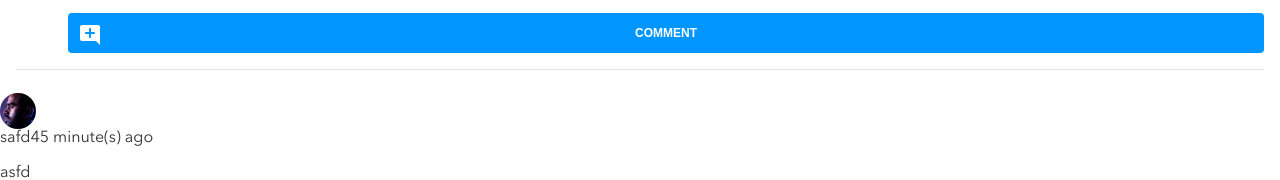
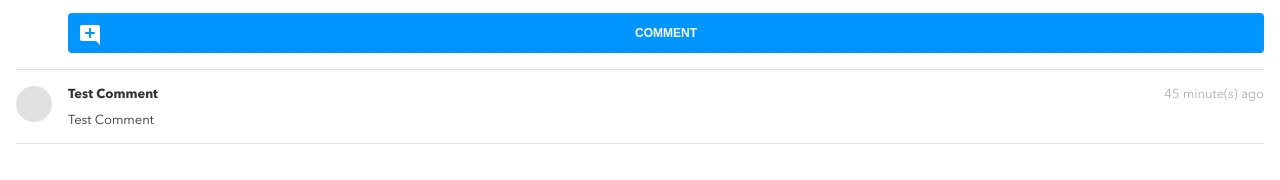
Before and after one commit to danlin0226/daniel-lin-brainflix, a React (Create React App) app: page / in a window 1280 px wide. Shown: the part 1528-1708 px from the top of the page. After the commit the page ends 1672 px from the top, so only its background shows below. Built offline with nearby package versions, Linux system fonts and the light colour scheme.

Commit message:
delete avatar component, refactor commentList

```diff
--- a/src/App.jsx
+++ b/src/App.jsx
@@ -3,7 +3,6 @@ import MainVideo from "./components/main-video/MainVideo";
 import MainVideoTitle from "./components/main-video-title/MainVideoTitle";
 import "./styles/main.scss";
 import "./App.scss";
-
 import MainVideoStats from "./components/main-video-stats/MainVideoStats";
 import MainVideoDescription from "./components/main-video-description/MainVideoDescription";
 import CommentForm from "./components/comment-form/CommentForm";
--- a/src/components/avatar/Avatar.jsx
+++ /dev/null
@@ -1,18 +0,0 @@
-import React from "react";
-import avatar from "../../assets/images/Mohan-muruge.jpg";
-import "./Avatar.scss";
-
-export default function Avatar() {
-  return (
-    <div className="avatar">
-      <div className="avatar__cont">
-        <img
-          className="avatar__img"
-          src={avatar}
-          alt="display picture of user"
-          onError={(i) => (i.target.style.display = "none")}
-        />
-      </div>
-    </div>
-  );
-}
--- a/src/components/avatar/Avatar.scss
+++ /dev/null
@@ -1,21 +0,0 @@
-@use "../../styles/partials/colors" as colors;
-@use "../../styles/partials/mixins" as mixins;
-
-.avatar {
-  display: flex;
-
-  &__cont {
-    min-width: 2.25rem;
-    height: 2.25rem;
-    background-color: colors.$secondary-med;
-    border-radius: 50%;
-    margin-top: 1.4375rem;
-  }
-
-  &__img {
-    width: 2.25rem;
-    height: 2.25rem;
-    border-radius: 50%;
-    object-fit: cover;
-  }
-}
--- a/src/components/comment-form/CommentForm.jsx
+++ b/src/components/comment-form/CommentForm.jsx
@@ -1,12 +1,21 @@
 import "./CommentForm.scss";
 import commentIcon from "../../assets/images/icons/add_comment.svg";
-import Avatar from "../avatar/Avatar";
+import avatar from "../../assets/images/Mohan-muruge.jpg";
 
 export default function CommentForm() {
   return (
     <>
       <div className="form-section">
-        <Avatar />
+        <div className="form-section__avatar-cont">
+          <div className="form-section__avatar-placeholder">
+            <img
+              className="form-section__avatar"
+              src={avatar}
+              alt="display picture of user"
+              onError={(i) => (i.target.style.display = "none")}
+            />
+          </div>
+        </div>
         <form className="form" id="form">
           <div className="form__label-input">
             <label className="form__label" htmlFor="comment">
--- a/src/components/comment-form/CommentForm.scss
+++ b/src/components/comment-form/CommentForm.scss
@@ -7,6 +7,25 @@
   border-bottom: 0.0625rem solid colors.$secondary-med;
   margin-bottom: 1rem;
   margin: 0px 16px;
+
+  &__avatar-cont {
+    display: flex;
+  }
+
+  &__avatar-placeholder {
+    min-width: 2.25rem;
+    height: 2.25rem;
+    background-color: colors.$secondary-med;
+    border-radius: 50%;
+    margin-top: 1.4375rem;
+  }
+
+  &__avatar {
+    width: 2.25rem;
+    height: 2.25rem;
+    border-radius: 50%;
+    object-fit: cover;
+  }
 }
 
 .form {
--- a/src/components/comment-list/CommentList.jsx
+++ b/src/components/comment-list/CommentList.jsx
@@ -1,19 +1,24 @@
 import React from "react";
-import Avatar from "../avatar/Avatar";
+import "./CommentList.scss";
 
 export default function CommentList() {
   return (
     <section>
       <div className="comment-card">
-        <div className="comment-card__avatar-cont">
-          <Avatar />
+        <div className="comment-card__avatar-placeholder">
+          <img
+            className="comment-card__avatar"
+            src=""
+            alt="display pic for user"
+            onError={(i) => (i.target.style.display = "none")}
+          />
         </div>
         <div className="comment-card__right-cont">
           <div className="comment-card__name-cont">
-            <span className="comment-card__name">safd</span>
+            <span className="comment-card__name">Test Comment</span>
             <span className="comment-card__date">45 minute(s) ago</span>
           </div>
-          <p className="comment-card__comment">asfd</p>
+          <p className="comment-card__comment">Test Comment</p>
 
           {/* HTML FOR DELETE AND LIKE COMMENT FUNCTIONALITY POTENTIALLY TO BE IMPLEMENTED */}
           {/* <div className="comment-card__icon-cont">
--- /dev/null
+++ b/src/components/comment-list/CommentList.scss
@@ -0,0 +1,77 @@
+@use "../../styles/partials/colors" as colors;
+@use "../../styles/partials/mixins" as mixins;
+
+.comment-card {
+  display: flex;
+  color: colors.$primary-dark;
+  border-bottom: 0.0625rem solid colors.$secondary-med;
+  margin: 16px 16px;
+
+  &__avatar-placeholder {
+    min-width: 2.25rem;
+    height: 2.25rem;
+    background-color: colors.$secondary-med;
+    border-radius: 50%;
+  }
+
+  &__avatar {
+    width: 2.25rem;
+    height: 2.25rem;
+    border-radius: 50%;
+    object-fit: cover;
+  }
+
+  &__right-cont {
+    margin-left: 1rem;
+    width: 100%;
+  }
+  &__name-cont {
+    display: flex;
+    justify-content: space-between;
+  }
+
+  &__name {
+    @include mixins.mobile-subheader;
+  }
+  &__date {
+    @include mixins.mobile-subheader;
+    font-weight: 400;
+    color: colors.$primary-med;
+  }
+  &__comment {
+    @include mixins.mobile-body-copy;
+    margin-top: 0.5rem;
+  }
+
+  // HTML FOR DELETE AND LIKE ICONS - POTENTIALLY IMPLEMENTED LATER
+  //   &__icon-cont {
+  //     display: flex;
+  //     gap: 1rem;
+  //     margin-bottom: 1rem;
+  //   }
+  //   &__icon {
+  //     height: 1rem;
+  //     cursor: pointer;
+  //     opacity: 0.5;
+  //     transition: 0.05s linear;
+  //     box-sizing: content-box;
+  //     &:hover {
+  //       opacity: 0.75;
+  //     }
+  //     &:active {
+  //       opacity: 1;
+  //     }
+  //   }
+
+  //   &__like-counter {
+  //     font-size: 0.75rem;
+  //     color: colors.$primary-med;
+  //     margin: auto 0;
+  //     margin-left: 0rem;
+  //     margin-left: -0.625rem;
+
+  //     &--hidden {
+  //       display: none;
+  //     }
+  //   }
+}
```
Also changed, not shown: src/data/videos.json (+56 -1 lines).
